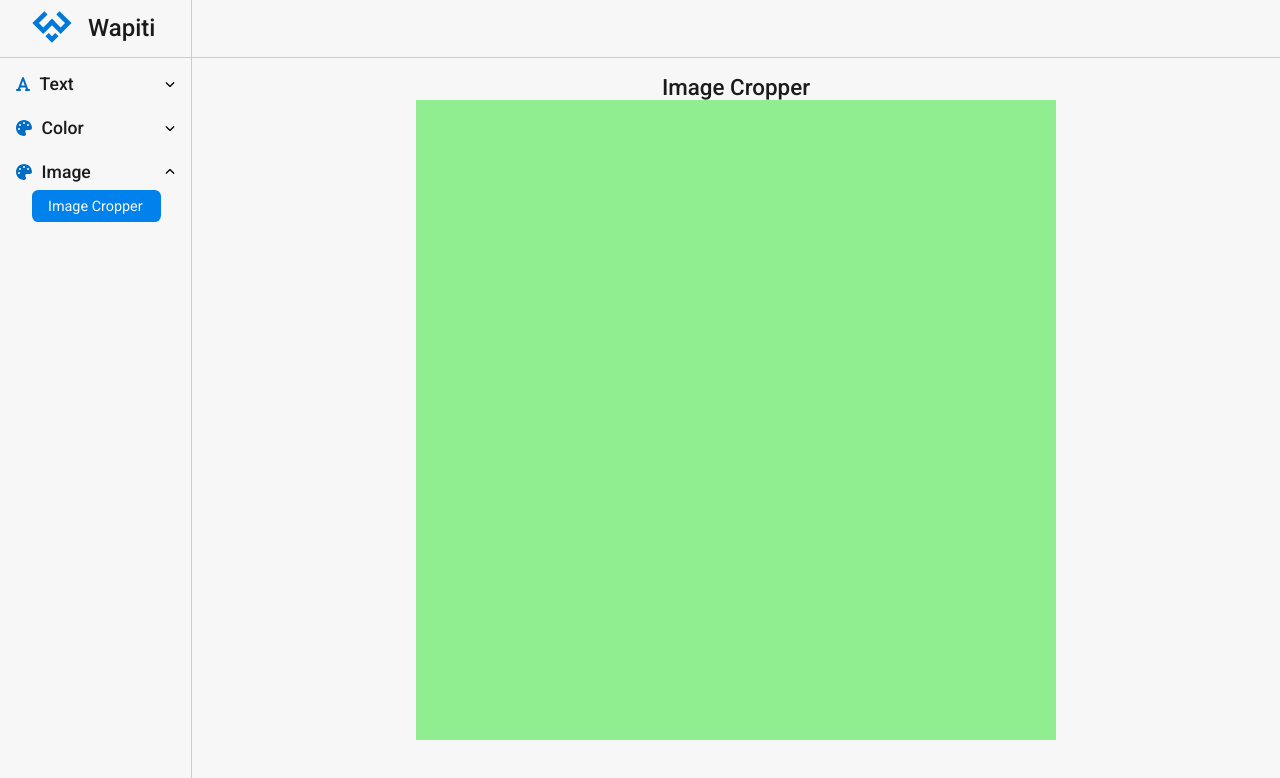
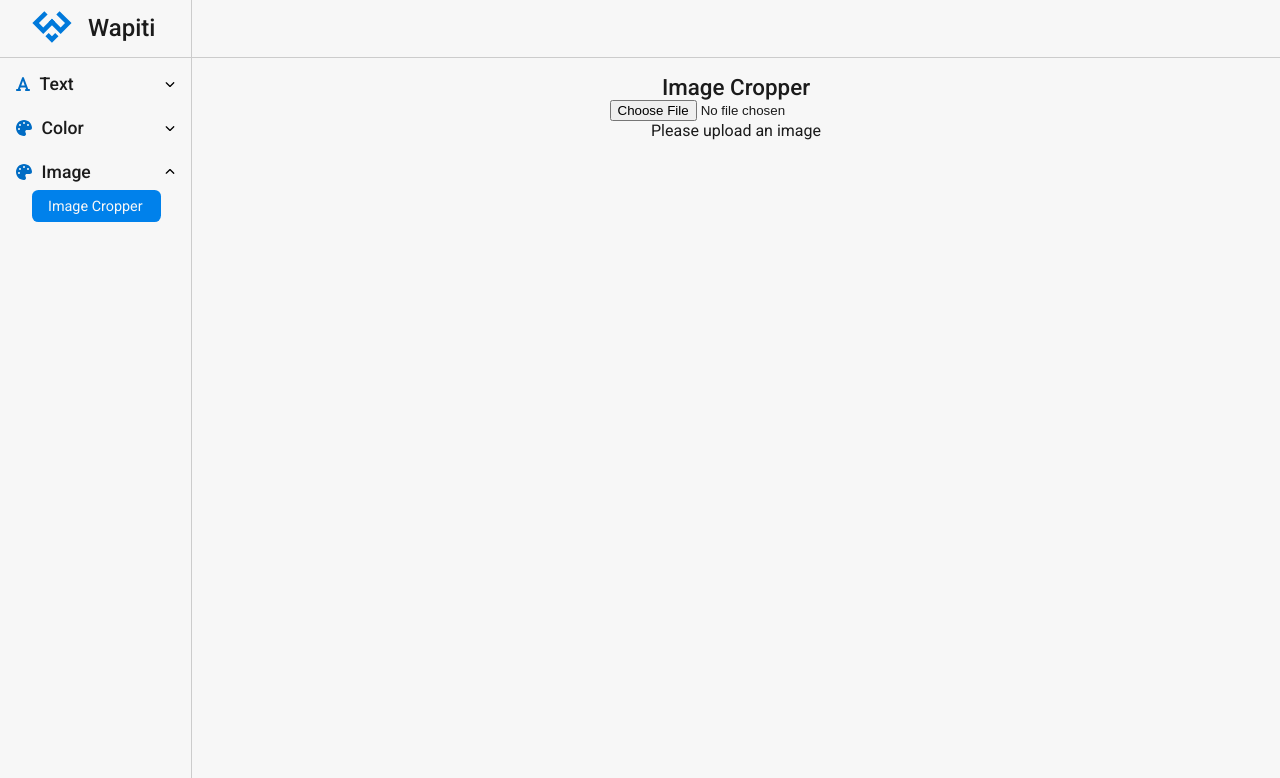
Before and after one commit to devmikh/wapiti-web-tools, a React (Vite) app: page /image-cropper in a window 1280 px wide. Shown: the top 778 px of the page. Built offline with nearby package versions, Linux system fonts and the light colour scheme.

Commit message:
Add ImageCropper functionality

```diff
--- a/src/components/tools/ImageCropper/index.module.css
+++ b/src/components/tools/ImageCropper/index.module.css
@@ -1,15 +1,7 @@
 .container {
     width: 85%;
+    height: 100%;
     display: flex;
     flex-direction: column;
     align-items: center;
 }
-
-.image-container {
-    height: 40rem;
-    width: 40rem;
-    display: flex;
-    justify-content: center;
-    align-items: center;
-    background-color: lightgreen;
-}
--- a/src/components/tools/ImageCropper/index.tsx
+++ b/src/components/tools/ImageCropper/index.tsx
@@ -1,13 +1,82 @@
+import { useState } from 'react'
+
+import ReactCrop, { Crop } from 'react-image-crop'
+import 'react-image-crop/dist/ReactCrop.css'
 import styles from './index.module.css'
 
+export default function ImageCropper() {
 
-export default function ImageCropper() {
+    const [src, setSrc] = useState<string | ArrayBuffer | null>(null)
+    const [crop, setCrop] = useState<Crop>()
+    const [image, setImage] = useState<any>(null)
+    const [output, setOutput] = useState<string | null>(null)
+
+    const handleFileUpload = (e: React.ChangeEvent<HTMLInputElement>) => {
+        if (e.target.files && e.target.files.length > 0) {
+          const reader = new FileReader()
+          reader.addEventListener('load', () => {
+            setSrc(reader.result)
+          })
+          reader.readAsDataURL(e.target.files[0])
+        }
+    }
+
+    const cropImage = () => {
+        if (crop) {
+            const canvas = document.createElement('canvas')
+            const scaleX = image.naturalWidth / image.width
+            const scaleY = image.naturalHeight / image.height
+            canvas.width = crop.width
+            canvas.height = crop.height
+            const ctx = canvas.getContext('2d')
+
+            const pixelRatio = window.devicePixelRatio
+            canvas.width = crop!.width * pixelRatio
+            canvas.height = crop!.height * pixelRatio
+            ctx!.setTransform(pixelRatio, 0, 0, pixelRatio, 0, 0)
+            ctx!.imageSmoothingQuality = 'high'
+
+            ctx!.drawImage(
+                image,
+                crop.x * scaleX,
+                crop.y * scaleY,
+                crop.width * scaleX,
+                crop.height * scaleY,
+                0,
+                0,
+                crop.width,
+                crop.height,
+            )
+
+            // Converting to base64
+            const base64Image = canvas.toDataURL('image/jpeg')
+            setOutput(base64Image)
+        }
+
+    };
+
     return (
         <div className={styles['container']}>
             <h1 className='tool-title'>Image Cropper</h1>
+            <div className={styles['file-input-container']}>
+                <input type="file" accept="image/*" onChange={handleFileUpload}/>
+            </div>
 
-            <div className={styles['image-container']}>
-
+            <div className={styles['cropper-container']}>
+                <div className={styles['input-container']}>
+                    {src ? (
+                    <ReactCrop
+                        crop={crop}
+                        onChange={c => setCrop(c)}
+                        onComplete={cropImage}
+                        className={styles['cropper']}>
+                            <img src={src as string} onLoad={e => setImage(e.target)}  className={styles['input-image']} />
+                    </ReactCrop>) : 'Please upload an image'}
+                </div>
+                <div className={styles['output-container']}>
+                    {output && <img src={output} />}
+                </div>
+                {output && <a href={output} download='cropped-image.png'>Download</a>}
             </div>
         </div>
     )
```
